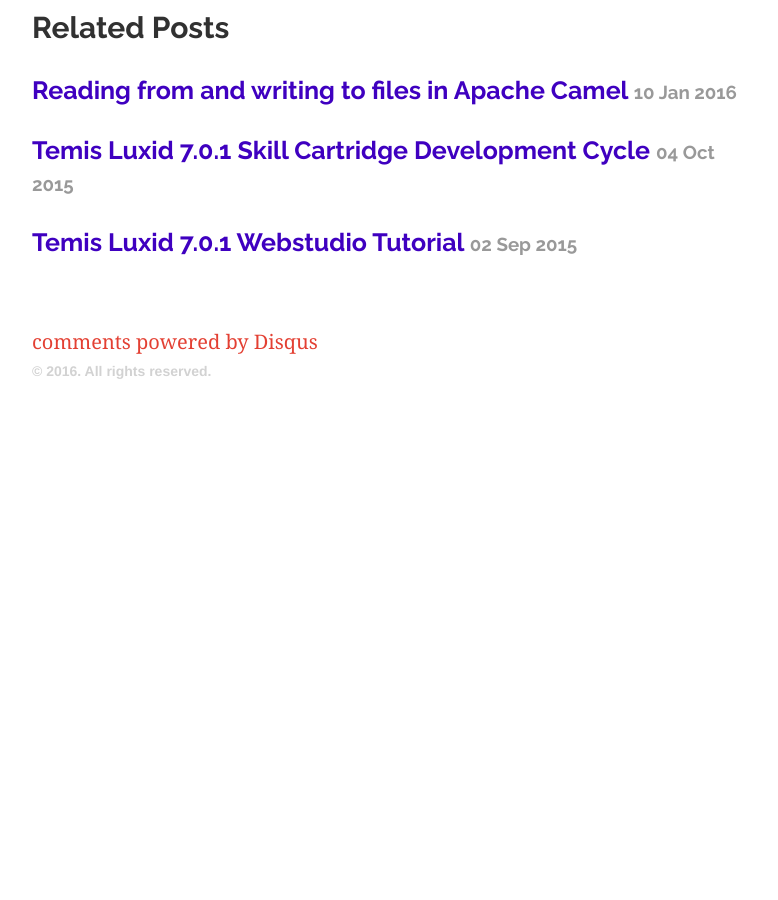
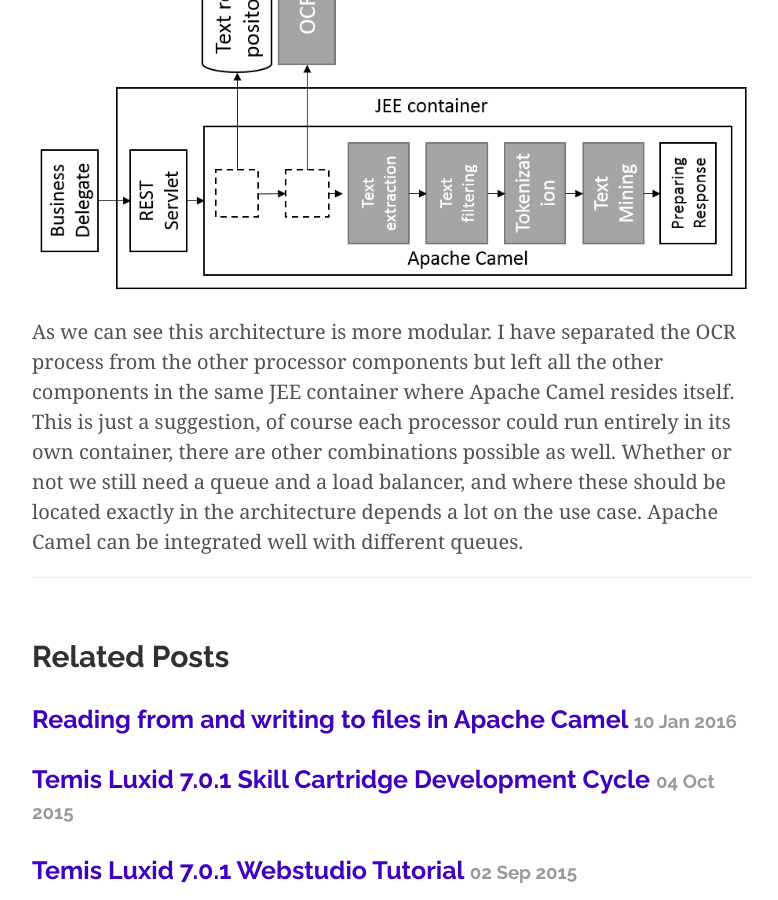
Before and after one commit to fabian-kostadinov/fabian-kostadinov.github.io, a Jekyll site: the page built from _posts/2016-04-18-how-to-implement-a-text-mining-engine.md, in a window 1280 px wide and 900 px high, scrolled down 6834 px. Shown: the whole window, without its empty margins (248-1026 px from the left). Built offline with Jekyll 4.4.1, drawn with Linux system fonts in a browser that asks for light colours; nearby versions of some CDN libraries; Markdown is read by kramdown in place of the engine named in the settings; comment, search, counter and statistics services are not loaded; before the commit the page ends 7239 px from its top, so only the background shows below that.

Commit message:
Updated post

```diff
--- a/_posts/2016-04-18-how-to-implement-a-text-mining-engine.md
+++ b/_posts/2016-04-18-how-to-implement-a-text-mining-engine.md
@@ -103,3 +103,7 @@
 ## Modular architecture using Apache Camel
 The above architecture is not optimal yet. For example, we might want to run OCRing completely separately from all other text mining tasks. Also, a very typical problem in text mining is to load text documents from a source system (database, file system, FTP server, website etc.) and possibly write data back to a target system. And what about implementing non-Java processors? So your text mining expert has developed some code in Python. How can we call NLTK (Python) code to obtain text mining results? In short, we really would like to decouple the various processors even further, so dependency injection is not yet sufficient for what we aim to achieve.
 Luckily, there is one framework particularly well suited in our case: [Apache Camel](http://camel.apache.org/). Apache Camel is at its core a routing engine accepting input from a very long list of protocols such as HTTP, FTP, NTFS, etc. This allows loading text files even from remote sources with relative ease, for example load data from an FTP server and then send the processed output to a REST API. Apache Camel uses several of the above mentioned design patterns (dependency injection, builder pattern, parameter object etc.) in combination to achieve loosely coupled systems that are easily changed. It allows the combination of several processors by configuration only (only little coding requried). It can easily be run both inside a standard JEE container as outside in a standalone application. It can call services in remote systems and hence integrate also non-Java applications.
+
+![Apache Camel Architecture](/public/img/2016-04-18-architecture2.png "Apache Camel Architecture")
+
+As we can see this architecture is more modular. I have separated the OCR process from the other processor components but left all the other components in the same JEE container where Apache Camel resides itself. This is just a suggestion, of course each processor could run entirely in its own container, there are other combinations possible as well. Whether or not we still need a queue and a load balancer, and where these should be located exactly in the architecture depends a lot on the use case. Apache Camel can be integrated well with different queues.
```
Also changed, not shown: public/img/2016-04-18-architecture2.png (added).
